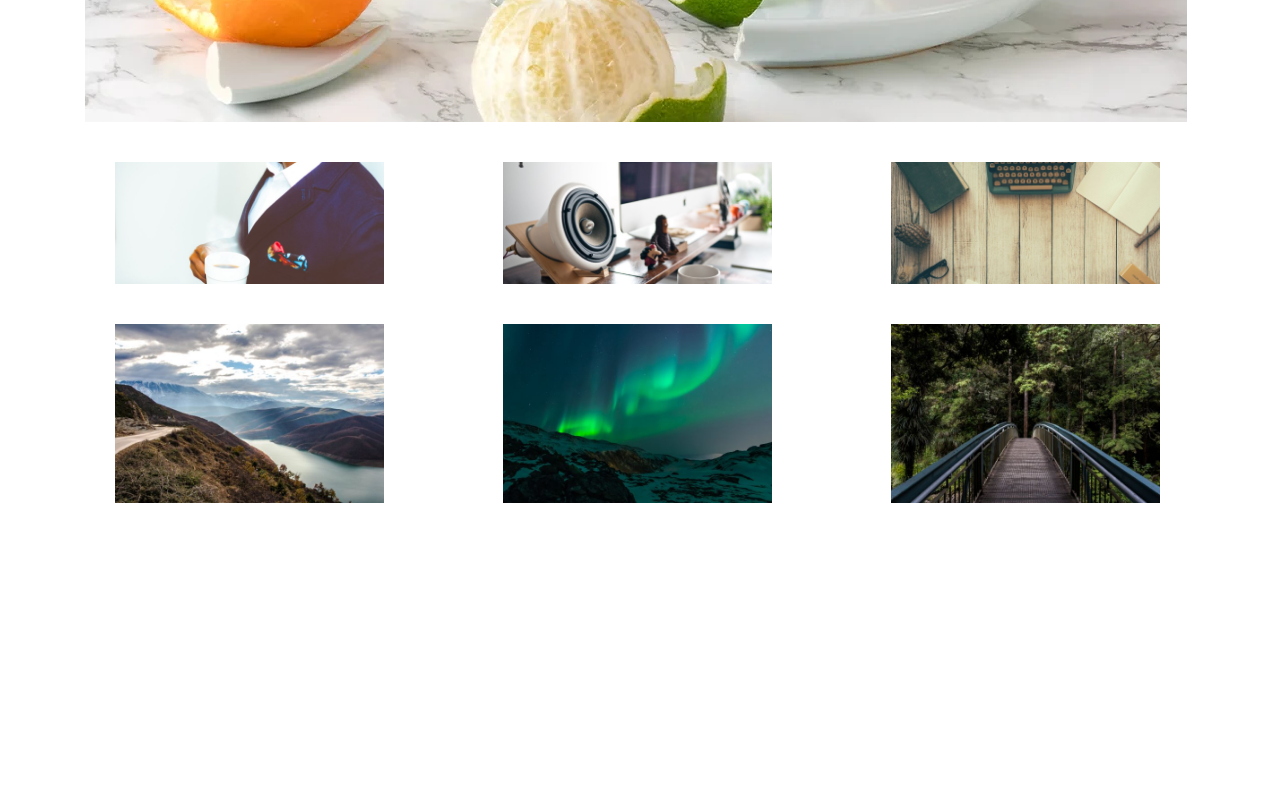
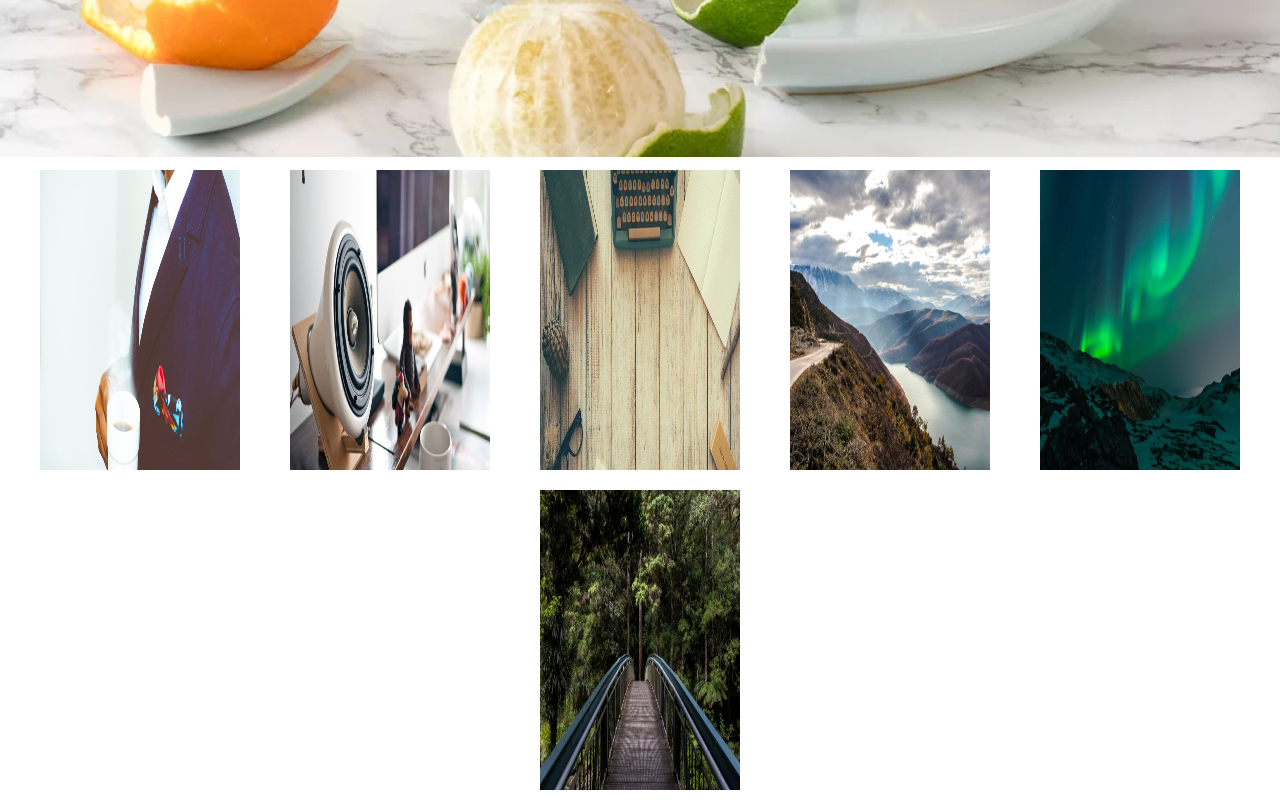
Before and after one commit to Giorgi9kirtadze/exercise_01, a plain HTML site: page index.html in a window 1280 px wide. Shown: the part 718-1518 px from the top of the page. Before the commit the page ends 1224 px from the top, so only its background shows below. Drawn offline with Linux system fonts and the light colour scheme.

Commit message:
add some new properties

```diff
--- a/css/style.css
+++ b/css/style.css
@@ -10,7 +10,7 @@ li {
     text-decoration: none;
 }
 
-a {
+a, header, h1, h2, h3 {
     color: #d6001c;
 }
 
@@ -21,7 +21,6 @@ li a {
 
 header {
     padding-top: 45px;
-    color: #d6001c;
     font: 15px;
 }
 
@@ -29,13 +28,11 @@ h1 {
     padding-left: 400px;
     padding-top: 60px;
     font-size: 72px;
-    color: #d6001c;
 }
 h2 {
     padding-left: 545px;
     padding-top: 40px;
     font-size: 40px;
-    color: #d6001c;
 
 }
 
@@ -43,48 +40,26 @@ h3 {
     padding-left: 545px;
     padding-top: 40px;
     font-size: 20px;
-    color: #d6001c;
 }
 
 img {
-    padding-left: 85px;
-    padding-top: 37px;
-}
-
-.main-section {
- width: 30%;
- height: 30%;
- padding-left: 9%;
-}
-
-.cof:hover {
-    opacity: 0.5;
-    color: #d6001c;
+    height: 100%;
+    width: 100%;
 }
 
 
-.son:hover {
+.cof:hover, .son:hover, .wor:hover, .mou:hover, .lig:hover, .for:hover, .main:hover {
     opacity: 0.5;
-
+    cursor: pointer;
 }
 
-
-.wor:hover {
-    opacity: 0.5;
+.effect {
+    display: flex;
+    justify-content: space-evenly;
+    flex-wrap: wrap;
 }
-
-.mou:hover {
-    opacity: 0.5;
+.image-wrapper {
+    height: 300px;
+    width: 200px;
+    margin: 10px;
 }
-
-.lig:hover {
-    opacity: 0.5;
-}
-
-.for:hover {
-    opacity: 0.5;
-}
-
-.main:hover {
-    opacity: 0.8;
-}
--- a/index.html
+++ b/index.html
@@ -34,12 +34,31 @@
 
 <section>
     <div class="effect">
+
+        <div class="image-wrapper">
             <img class="main-section cof" src="images/Slider/coffee.jpg" alt="Coffe-img">
+        </div>
+
+        <div class="image-wrapper">
             <img class="main-section son" src="images/Slider/sound.jpg" alt="sound-img">
+        </div>
+
+        <div class="image-wrapper">
             <img class="main-section wor" src="images/Slider/workbench.jpg" alt="workbenc-img">
+        </div>
+
+        <div class="image-wrapper">
             <img class="main-section mou" src="images/Slider/img_mountains.jpg" alt="mountains-img">
+        </div>
+
+        <div class="image-wrapper">
             <img class="main-section lig" src="images/Slider/img_lights.jpg" alt="lights-img">
+        </div>
+
+        <div class="image-wrapper">
             <img class="main-section for" src="images/Slider/img_forest.jpg" alt="forest-img">
+        </div>
+
     </div>
 </section>
 
```
Lines whose indentation alone changed are shown as unchanged.
